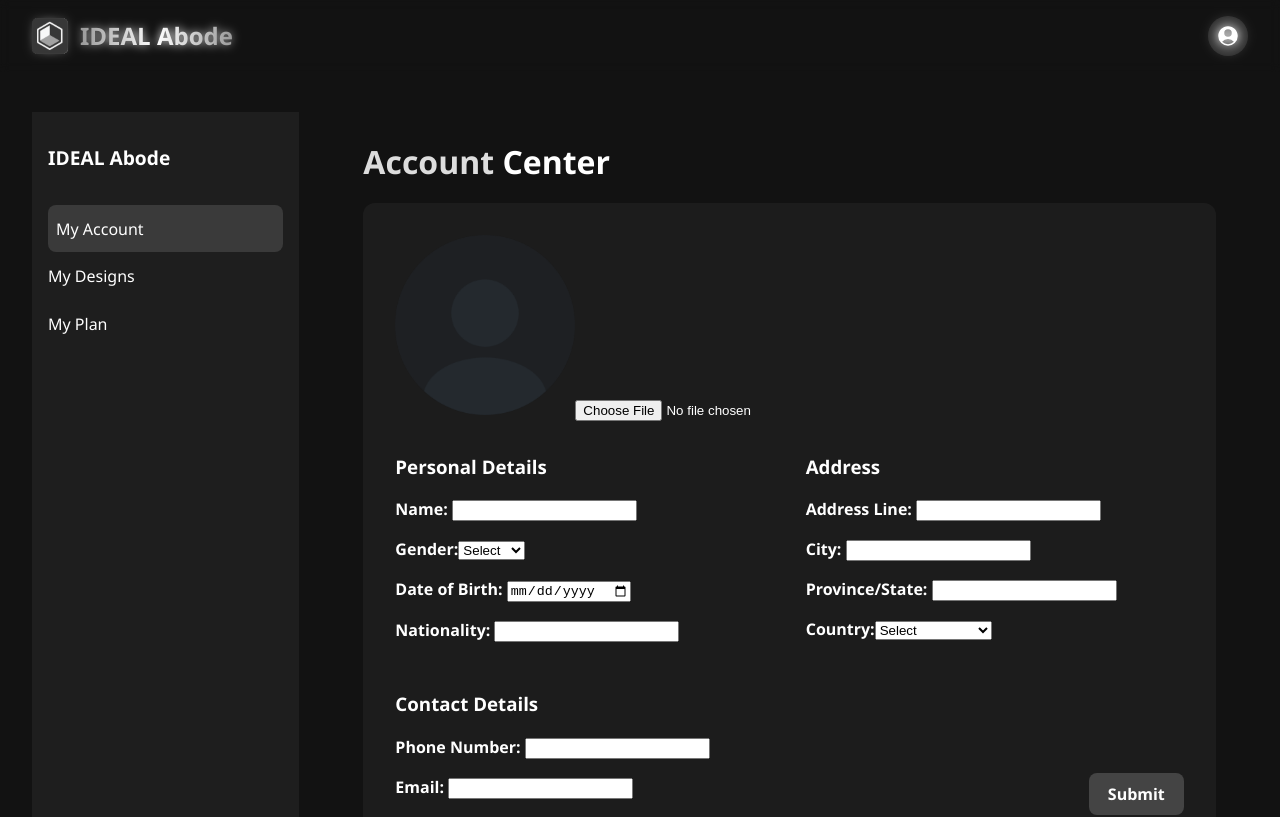
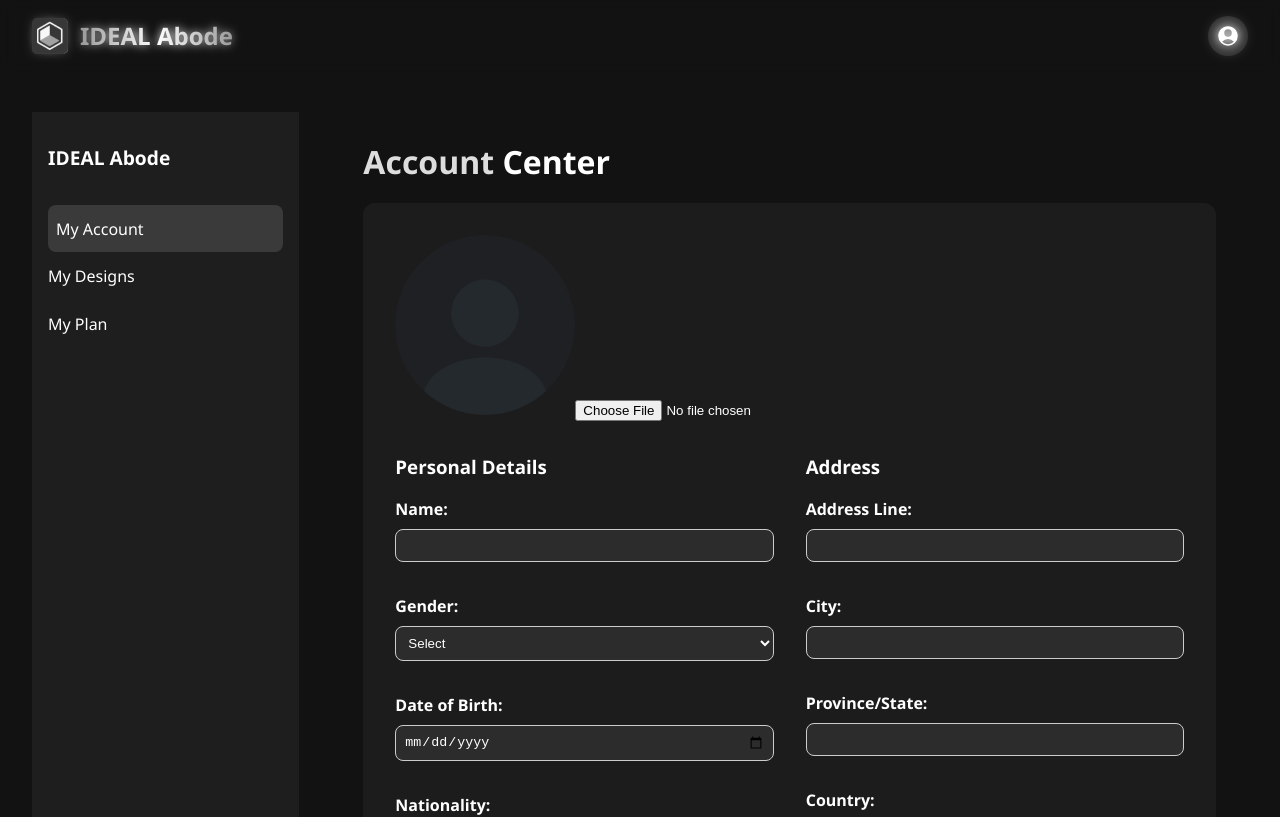
Before and after one commit to sajitha00/3D-furniture, a React (Vite) app: page /account in a window 1280 px wide. Shown: the top 817 px of the page. Built offline with nearby package versions, Linux system fonts and the light colour scheme.

Commit message:
updeaded css in account details page

```diff
--- a/src/components/Account/AccountDetails.css
+++ b/src/components/Account/AccountDetails.css
@@ -1,4 +1,3 @@
-
 .account-container {
     color: white;
     padding: 2rem;
@@ -52,6 +51,24 @@
     font-weight: bold;
   }
 
+  .details-grid input[type="text"], .details-grid input[type="date"], .details-grid select {
+    width: 100%;
+    padding: 0.5rem;
+    border: 1px solid #ccc;
+    border-radius: 8px;
+    background-color: #2c2c2c;
+    color: white;
+    margin-top: 0.5rem;
+    margin-bottom: 1rem;
+    box-sizing: border-box;
+    transition: border-color 0.3s ease;
+  }
+
+  .details-grid input[type="text"]:focus, .details-grid input[type="date"]:focus, .details-grid select:focus {
+    border-color: #888;
+    outline: none;
+  }
+
   @media (max-width: 1024px) {
     .details-grid {
       flex-direction: column;
@@ -81,3 +98,21 @@
       font-size: 1.5rem;
     }
   }
+
+  form input, form select {
+    width: 100%;
+    padding: 0.5rem;
+    border: 1px solid #ccc;
+    border-radius: 8px;
+    background-color: #2c2c2c;
+    color: white;
+    margin-top: 0.5rem;
+    margin-bottom: 1rem;
+    box-sizing: border-box;
+    transition: border-color 0.3s ease;
+  }
+
+  form input:focus, form select:focus {
+    border-color: #888;
+    outline: none;
+  }
```
